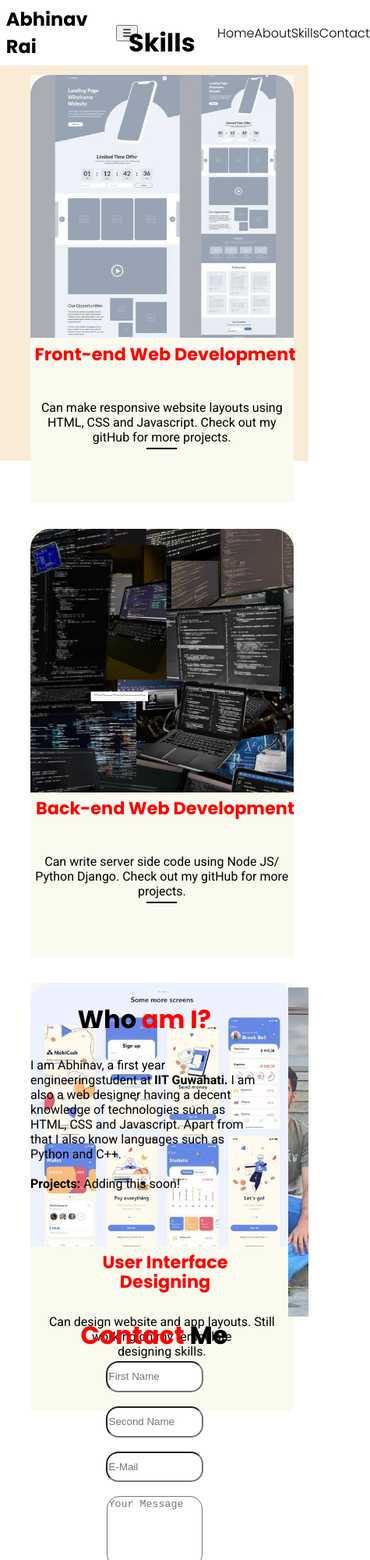
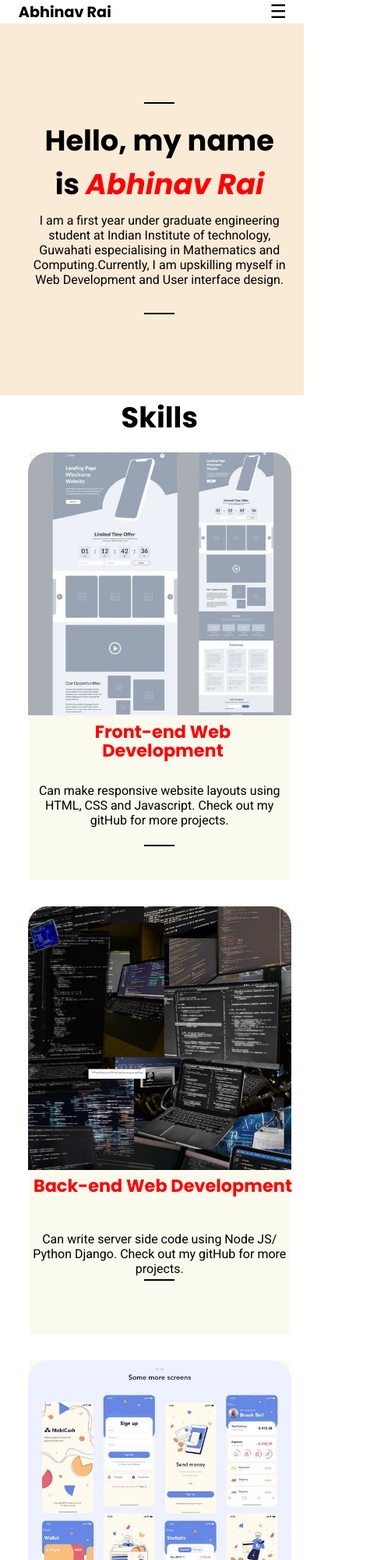
Before and after one commit to AbhinavRai01/personal-portfolio, a plain HTML site: page index.html in a window 390 px wide. Shown: the top 2000 px of the page at 78% size, 475 px wide, since content can reach past the window. Drawn offline with Linux system fonts and the light colour scheme; a web font is replaced by a local one.

Commit message:
Update style.css

```diff
--- a/style.css
+++ b/style.css
@@ -17,18 +17,28 @@ body {
     display: flex;
     align-items: center;
     justify-content: space-between;
-
+    padding: 0 1rem;
 }
 
 #nav-bar {
+    display: flex;
+    gap: 1.5rem;
+}
+
+.nav-bar-items {
+    cursor: pointer;
     font-size: 1rem;
     font-family: "Poppins", sans-serif;
     font-weight: 300;
-    font-style: normal;
+}
 
-    width: 30vw;
-    display: flex;
-    justify-content: space-around;
+/* Hamburger Button */
+.hamburger {
+    display: none;
+    font-size: 1.5rem;
+    background: none;
+    border: none;
+    cursor: pointer;
 }
 
 #name {
@@ -125,23 +135,23 @@ body {
     border-radius: 3vh 3vh 0vh 0vh;
 }
 
-.skill-heading{
+.skill-heading {
     padding: 1vh 0.5vh 1vh 0.5vh;
     line-height: 1.1;
     width: 100%;
-    height:30%;
+    height: 30%;
     font-size: 1.4rem;
     font-family: "Poppins", sans-serif;
     font-weight: 700;
     font-style: bold;
     text-align: center;
-    color:red;
+    color: red;
 
 }
 
-.skill-text{
+.skill-text {
     width: 100%;
-    height:70%;
+    height: 70%;
     margin-top: 3vh;
     font-size: 1.0rem;
     font-family: "Roboto", sans-serif;
@@ -151,18 +161,16 @@ body {
 
 }
 
-.skill-description{
+.skill-description {}
+
+#contact-me {
+    display: flex;
+    flex-direction: column;
+    align-items: center;
 
 }
 
-#contact-me{
-    display:flex;
-    flex-direction: column;
-    align-items:center;
-
-}
-
-#contact-heading{
+#contact-heading {
     font-size: 2rem;
     width: 50vw;
     font-family: "Poppins", sans-serif;
@@ -171,7 +179,7 @@ body {
     text-align: center;
 }
 
-#contact-flex{
+#contact-flex {
     display: flex;
     flex-direction: column;
     align-items: center;
@@ -179,18 +187,18 @@ body {
     height: 40vh;
 }
 
-.form-element{
+.form-element {
     width: 30vw;
-    height:4vh;
+    height: 4vh;
     border-radius: 1rem 1rem 1rem 1rem;
 }
 
-#enquiry{
+#enquiry {
     height: 10vh;
     border: 2px solde black;
 }
 
-#submit-button{
+#submit-button {
     width: 15vh;
     height: 4vh;
     border: 2px solid black;
@@ -203,7 +211,7 @@ body {
 
 }
 
-#about-title{
+#about-title {
     font-size: 2rem;
     width: 100%;
     font-family: "Poppins", sans-serif;
@@ -212,16 +220,163 @@ body {
     text-align: center;
     padding-top: 2vh;
 }
-#about-me{
+
+#about-me {
     display: flex;
 }
-#about-text{
+
+#about-me-box{
+    width:70%;background-color: blanchedalmond;height:100%;
+}
+
+#about-text {
     padding: 3vh 10vw 0vw 10vw;
 }
 
-#about-image{
+#about-image {
     background-size: cover;
     background-position: center;
     background-repeat: no-repeat;
     background-image: url('images/personal photo.png');
 }
+
+
+/* CSS MEDIA QUERIES
+
+@media screen and (max-width: 500px){
+    #full-body{grid-template-rows: 5vh 60vh 250vh 70vh 70vh;}
+    #intro{padding-top:5vh; padding-bottom: 5vh;}
+    #intro-heading{font-size:2.5rem; width: 80vw}
+    #intro-description{font-size:1.3rem; width: 80vw};
+    #skills-heading{font-size: 2.5rem;}
+}
+
+*/
+
+@media screen and (max-width: 768px) {
+    #about-image {
+        display: none;
+    }
+
+    #full-body {
+        grid-template-rows: auto;
+    }
+
+    #nav-bar {
+        flex-direction: column;
+        width: 100%;
+        font-size: 0.9rem;
+    }
+
+    #name {
+        font-size: 1.2rem;
+        width: auto;
+    }
+
+    #intro {
+        padding-top: 10vh;
+        padding-bottom: 10vh;
+    }
+
+    #intro-heading {
+        font-size: 2.5rem;
+        width: 90%;
+    }
+
+    #intro-description {
+        font-size: 1rem;
+        width: 90%;
+    }
+
+    #skills-box {
+        flex-direction: column;
+        align-items: center;
+    }
+
+    #skills-heading {
+        font-size: 2.5rem;
+    }
+
+    .skill-box-items {
+        width: 80%;
+        margin: 2vh 0;
+    }
+
+    #contact-flex {
+        flex-direction: column;
+        align-items: center;
+        height: auto;
+    }
+
+    #about-me-box{
+        width:100%;
+    }
+
+    .form-element {
+        width: 80%;
+    }
+
+    #submit-button {
+        width: 50%;
+    }
+}
+
+@media screen and (max-width: 500px) {
+    #nav-bar {
+        display: none;
+        flex-direction: column;
+        position: absolute;
+        top: 60px;
+        background-color: white;
+        width: 100%;
+        padding: 1rem;
+        box-shadow: 0 4px 6px rgba(0, 0, 0, 0.1);
+        z-index: 10;
+    }
+
+    #nav-bar.show {
+        display: flex;
+    }
+
+    .hamburger {
+        display: block;
+    }
+
+    #intro-heading {
+        font-size: 2.3rem;
+        padding: 0 2vw;
+    }
+
+    #skills-heading {
+        font-size: 2.3rem;
+    }
+
+    #contact-heading {
+        font-size: 2.3rem;
+    }
+
+
+
+    .skill-box-items,
+    #contact-flex,
+    .form-element {
+        width: 90%;
+    }
+
+    #about-me {
+        flex-direction: column;
+        width: 100%;
+    }
+
+    #about-text {
+        padding: 3vh 5vw;
+    }
+
+    #about-me:nth-child(1) {
+        width: 100%;
+    }
+
+    #contact-flex > div{
+        width:100%;
+    }
+}
```
